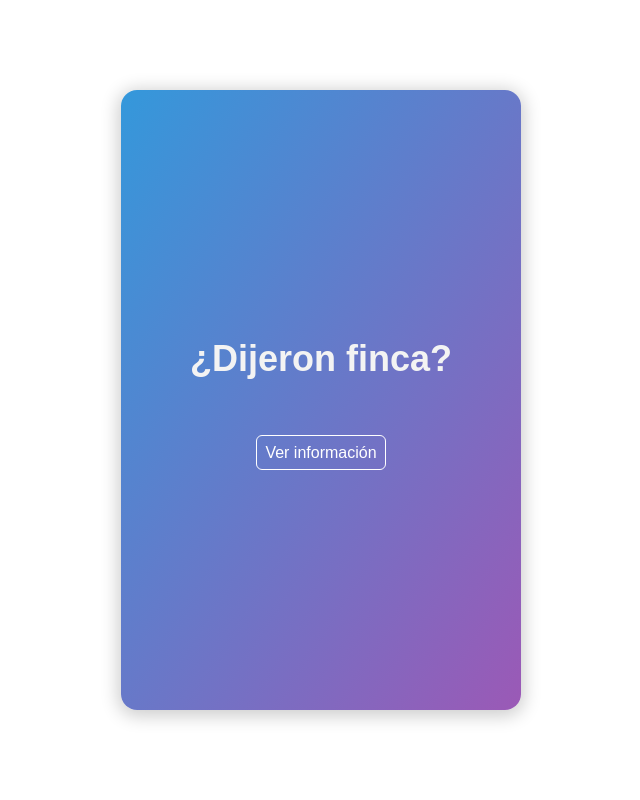
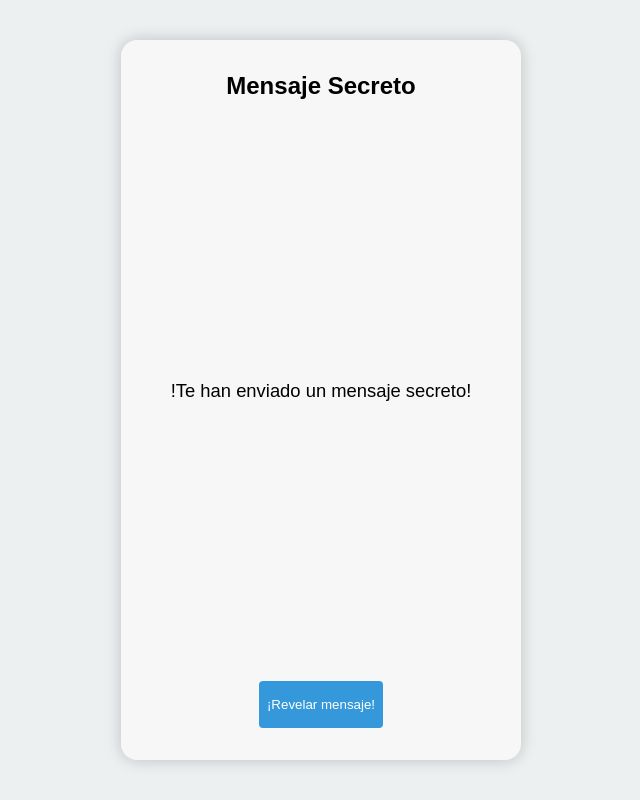
Before and after one commit to paternina/invitacion, a plain HTML site: page index.html in a window 1280 px wide. Shown: the whole page, without its empty margins (319-959 px from the left). Drawn offline with Linux system fonts and the light colour scheme; grey boxes are pictures that could not be loaded.

Commit message:
new template

```diff
--- a/index.html
+++ b/index.html
@@ -3,42 +3,16 @@
 
 <head>
   <meta charset="UTF-8">
-  <meta http-equiv="X-UA-Compatible" content="IE=edge">
   <meta name="viewport" content="width=device-width, initial-scale=1.0">
-  <title>Invitación - HBD</title>
+  <title>Interactive Invitation Card</title>
   <link rel="stylesheet" href="inv.css">
 </head>
 
 <body>
-  <div class="card">
-    <div class="card-inner">
-      <div class="card-face card-face-front">
-        <h2>¿Dijeron finca?</h2>
-        <p><span class="btn">Ver información</span></p>
-      </div>
-      <div class="card-face card-face-back">
-        <div class="card-content">
-          <div class="card-header">
-            <img class="foto" src="foto.jpeg" alt="Mi Foto">
-            <h2>Santiago Muñoz</h2>
-          </div>
-          <div class="card-body">
-            <h3 class="txt-center">Happy Birthday</h3>
-            <p class="txt-center pb">La diversión nos espera ...</p>
-            <p class="mb">Por motivo de mi cumpleaños quiero invitarte a participar de una salida campestre.</p>
-            <p>Lugar: ¡Top secret!</p>
-            <p>Fecha: 29-Abril-2023</p>
-            <p>Hora: 02:00 PM</p>
-            <br>
-            <p>La llegada al sitio indicado es independiente</p>
-            <p class="txt-center mt">¡Te espero!</p>
-          </div>
-          <div class="card-footer">
-            <p>PD: Lluvia de sobres &#128521;</p>
-          </div>
-        </div>
-      </div>
-    </div>
+  <div class="card ease" id="card">
+    <h1 class="title">Mensaje Secreto</h1>
+    <p>!Te han enviado un mensaje secreto!</p>
+    <button id="revelar">¡Revelar mensaje!</p>
   </div>
 
   <script src="inv.js"></script>
--- a/inv.css
+++ b/inv.css
@@ -1,188 +1,94 @@
-:root {
-    --primary: #3498db;
-    --secondary: #9b59b6;
-    --dark: #212121;
-    --light: #f3f3f3;
-}
-
 * {
     margin: 0;
     padding: 0;
+    box-sizing: border-box;
+    list-style: none;
 }
 
 body {
-    font-family: montserrat, sans-serif;
-    width: 100%;
-    min-height: 100vh;
+    font-family: Arial, sans-serif;
+    background-color: #ecf0f1;
     display: flex;
     justify-content: center;
     align-items: center;
+    height: 100vh;
+    margin: 0;
+}
+
+ul {
+    text-align: justify;
+}
+
+ul li {
+    line-height: 1.75rem;
+}
+
+h1 {
+    font-size: 1.5rem;
+    font-weight: 600;
+}
+
+h2 {
+    font-size: 1.25rem;
+    font-weight: 300;
+}
+
+p,
+li {
+    font-size: 1.15rem;
+}
+
+button {
+    min-width: 100px;
+    max-width: 180px;
+    border-radius: 4px;
+    padding: 16px 8px;
+    background: #3498db;
+    border: none;
+    color: #fff;
+    cursor: pointer;
+}
+
+button:hover {
+    background-color: #2980b9;
+}
+
+button:disabled {
+    background: #ecf0f1;
+    color: #2c3e50;
+    cursor: no-drop;
 }
 
 .card {
-    width: 300px;
-    height: 550px;
-    max-height: 90%;
-    perspective: 1000px;
+    background-color: #f7f7f7;
+    border-radius: 1rem;
+    box-shadow: 0px 0px 1rem rgba(0, 0, 0, 0.2);
+    padding: 2rem .25rem;
+    height: 90%;
+    width: 95%;
+    max-width: 400px;
+    text-align: center;
+    display: flex;
+    flex-direction: column;
+    align-items: center;
+    justify-content: space-between;
 }
 
-.card-inner {
-    width: 100%;
-    height: 100%;
-    transition: transform 1s;
-    transform-style: preserve-3d;
-    position: relative;
-    cursor: pointer;
+.card.explosion {
+    animation: cardExplosion 1s ease-out;
+    transform-origin: center bottom;
+    opacity: 0;
+    transition: transform 1s ease-out, opacity 0.5s ease-out;
 }
 
-.card-face {
-    position: absolute;
-    width: 100%;
-    height: 100%;
-    -webkit-backface-visibility: hidden;
-    backface-visibility: hidden;
-    overflow: hidden;
-    border-radius: 16px;
-    box-shadow: 0 3px 18px 3px rgba(0, 0, 0, 0.2);
-}
-
-.card-inner.is-flipped {
-    transform: rotateY(180deg);
-}
-.card-face-front {
-    background-image: linear-gradient(to bottom right, var(--primary), var(--secondary));
-    display: flex;
-    align-items: center;
-    justify-content: center;
-    flex-direction: column;
-    text-align: center;
-}
-
-.card-face-front h2 {
-    color: var(--light);
-    font-size: 30px;
-}
-
-.card-face-front p {
-    color: var(--light);
-    margin-top: 8rem;
-}
-
-.card-face-back {
-    background-color: var(--light);
-    transform: rotateY(180deg);
-}
-
-.card-content {
-    width: 100%;
-    height: 100%;
-}
-
-.card-header {
-    position: relative;
-    padding: 30px 30px 40px;
-    background-image: linear-gradient(to bottom left, var(--primary) 10%, var(--secondary) 115%);
-    border-radius: 0 0 6% 6%;
-}
-
-.foto {
-    display: block;
-    width: 80px;
-    height: 80px;
-    margin: 0 auto 20px;
-    border-radius: 50%;
-    background-color: #fff;
-    border: 3px solid #fff;
-}
-
-.card-header h2 {
-    color: #fff;
-    font-size: 24px;
-    font-weight: 900;
-    text-transform: capitalize;
-    text-align: center;
-}
-
-.card-body {
-    padding: 20px 30px;
-}
-
-.card-body h3 {
-    color: var(--dark);
-    font-size: 18px;
-    font-weight: 600;
-    margin-bottom: 12px;
-}
-
-.card-body p {
-    color: var(--dark);
-    font-size: 14px;
-    line-height: 1.1;
-}
-
-.card-footer {
-    padding: 0 30px;
-}
-
-.card-footer p {
-    color: var(--dark);
-    font-size: 12px;
-}
-
-.pb {
-    padding-bottom: 10px;
-}
-
-.mb {
-    margin-bottom: 10px;
-    text-align: justify;
-}
-
-.mt {
-    margin-top: 10px;
-}
-
-.btn {
-    width: 16px;
-    height: 16px;
-    border: 1px solid #fff;
-    color: #fff;
-    padding: 0.5rem;
-    border-radius: 6px;
-}
-
-.txt-center {
-    text-align: center;
-}
-
-@media screen and (min-width: 1024px) {
-    .card {
-        width: 400px;
-        height: 620px;
+@keyframes cardExplosion {
+    0% {
+        transform: scale(0.2) translateY(0);
+        opacity: 0;
     }
 
-    .card-face-front h2 {
-        font-size: 36px;
-    }
-
-    .card-face-front p {
-        margin-top: 4rem;
-    }
-
-    .foto {
-        width: 128px;
-        height: 128px;
-    }
-    .card-header h2 {
-        font-size: 32px;
-    }
-
-    .card-body h3 {
-        font-size: 24px;
-    }
-
-    .card-body p {
-        font-size: 12px;
-        line-height: 1.5;
+    100% {
+        transform: scale(1) translateY(-50%);
+        opacity: 1;
     }
 }
--- a/inv.js
+++ b/inv.js
@@ -1,5 +1,47 @@
-let card = document.querySelector(".card-inner")
+const revelar = document.getElementById('revelar');
+const card = document.querySelector('.card');
 
-card.addEventListener("click", function (e) {
-    card.classList.toggle("is-flipped")
-})
+revelar.addEventListener('click', () => {
+    card.classList.add('explosion');
+
+    setTimeout(() => {
+        card.innerHTML = `
+            <div>
+                <h1 class="title">¡Estás invitado!</h1>
+                <h2 class="subtitle">Luna Camacho Fernandez</h2>
+            </div>
+            <div class="content">
+                <ul>
+                    <li>Lugar: Mi Tierra, restaurante</li>
+                    <li>Fecha: 01 Octubre, 2023</li>
+                    <li>Hora: 05:00 PM</li>
+                    <li>Vestimenta casual</li>
+                </ul>
+            </div>
+            <div class="footer">
+                <button id="destruir">Destruir</button>
+            </div>
+        `;
+
+        card.classList.remove('explosion');
+
+        const destruir = document.getElementById('destruir');
+
+        destruir.addEventListener('click', () => {
+            card.classList.add('explosion');
+
+            setTimeout(() => {
+                card.innerHTML = `
+                    <h1 class="title">Mensaje destruido</h1>
+                    <p>¡Ya no puedes verme más!</p>
+                    <button id="revelar" disabled>¡Bloqueado!</button>
+                `;
+
+                card.classList.remove('explosion');
+            }, 500);
+        }, { once: true });
+
+
+
+    }, 500);
+}, { once: true });
```
